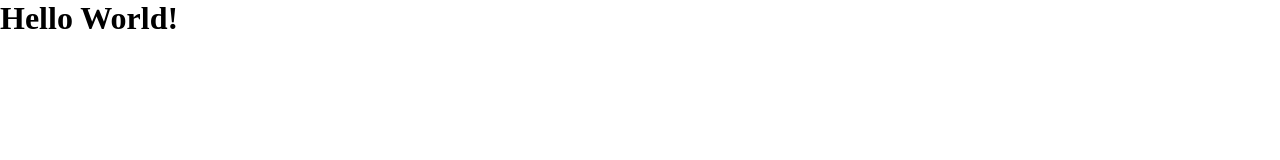
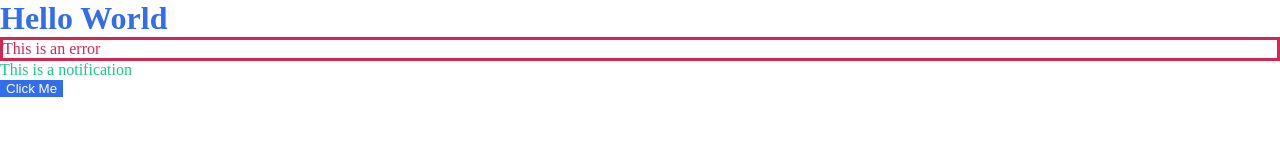
Before and after one commit to as00r-dev/sass-library, a website built with webpack: page dist/index.html in a window 1280 px wide. Built offline with nearby package versions, Linux system fonts and the light colour scheme; a web font is replaced by a local one.

Commit message:
Add and test component creation

```diff
--- /dev/null
+++ b/src/js/components/button.js
@@ -0,0 +1,8 @@
+export const Button = (obj) => {
+	const btn = document.createElement("button");
+	btn.textContent = obj.content;
+	obj.classes.forEach((className) => {
+		btn.classList.add(className);
+	});
+	return btn;
+};
--- /dev/null
+++ b/src/js/components/heading.js
@@ -0,0 +1,8 @@
+export const Heading = (obj) => {
+	const heading = document.createElement(`h${obj.type}`);
+	heading.textContent = obj.content;
+	obj.classes.forEach((className) => {
+		heading.classList.add(className);
+	});
+	return heading;
+};
--- /dev/null
+++ b/src/js/components/paragraph.js
@@ -0,0 +1,8 @@
+export const Paragraph = (obj) => {
+	const paragraph = document.createElement("p");
+	paragraph.textContent = obj.content;
+	obj.classes.forEach((className) => {
+		paragraph.classList.add(className);
+	});
+	return paragraph;
+};
--- a/src/js/script.js
+++ b/src/js/script.js
@@ -1,13 +1,32 @@
+// import styles
 import "../style/fonts.scss";
 import "../style/reset.scss";
 import "../style/style.scss";
+import "../style/utils.scss";
 
-const helloWorldComponent = () => {
-	const elem = document.createElement("h1");
-	elem.textContent = "Hello World!";
-	return elem;
-};
+// import modules
+import { Heading } from "./components/heading";
+import { Button } from "./components/button";
+import { Paragraph } from "./components/paragraph";
 
 const body = document.querySelector("body");
 
-body.append(helloWorldComponent());
+body.append(
+	Heading({
+		type: 1,
+		content: "Hello World",
+		classes: ["heading"],
+	}),
+	Paragraph({
+		content: "This is an error",
+		classes: ["error"],
+	}),
+	Paragraph({
+		content: "This is a notification",
+		classes: ["notification"],
+	}),
+	Button({
+		content: "Click Me",
+		classes: ["button"],
+	})
+);
--- a/src/style/style.scss
+++ b/src/style/style.scss
@@ -3,3 +3,17 @@ $primary: #326dee;
 $secondary: #1ac888;
 $error: #d32752;
 $info: #f6c31c;
+
+h1 {
+	color: $primary;
+}
+
+a {
+	color: $secondary;
+}
+
+button {
+	color: white;
+	border: 0;
+	background: $primary;
+}
--- /dev/null
+++ b/src/style/utils.scss
@@ -0,0 +1,13 @@
+@import "../style/style.scss";
+
+.error {
+	color: $error;
+	border-color: $error;
+	border-style: solid;
+}
+
+.notification {
+	color: $secondary;
+	border-color: $secondary;
+	border-color: solid;
+}
```
Also changed, not shown: src/js/components/anchor.js (added, +8 -0 lines), dist/main.js.
